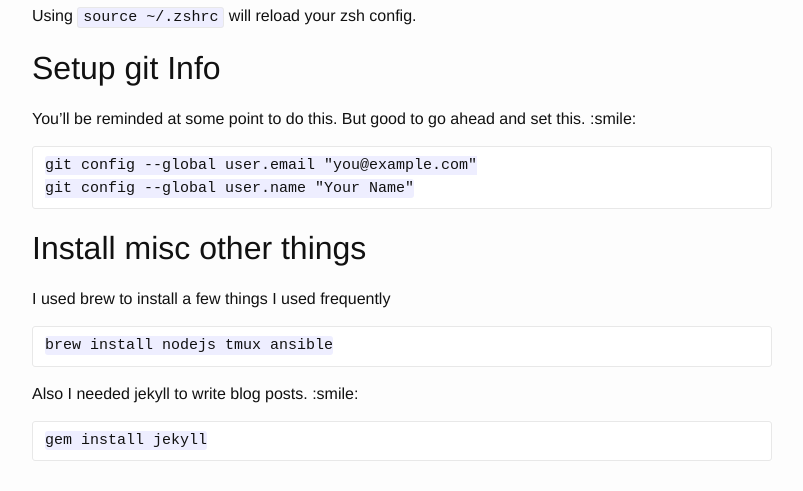
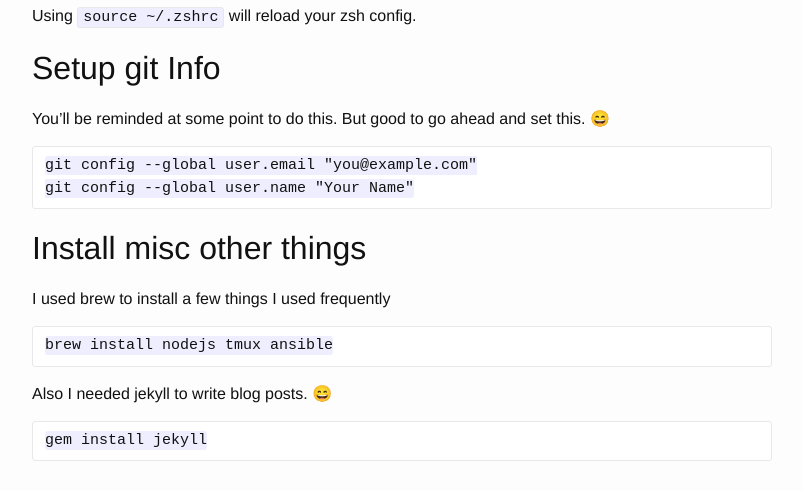
Before and after one commit to geekgonecrazy/geekgonecrazy.github.io, a Jekyll site: the page built from _posts/2015-09-19-osx-setup.md, in a window 1280 px wide and 900 px high, scrolled down 8594 px. Shown: the part 201-692 px from the top of the window, without its empty margins (238-1041 px from the left). Built offline with Jekyll 4.4.1, drawn with Linux system fonts in a browser that asks for light colours; emoji names are drawn with the system emoji font; some of the changed lines change nothing that is shown.

Commit message:
emoji added

```diff
--- a/_config.yml
+++ b/_config.yml
@@ -13,3 +13,5 @@ markdown: kramdown
 permalink: pretty
 kramdown:
   input: GFM
+
+gems: ["jemoji"]
```
